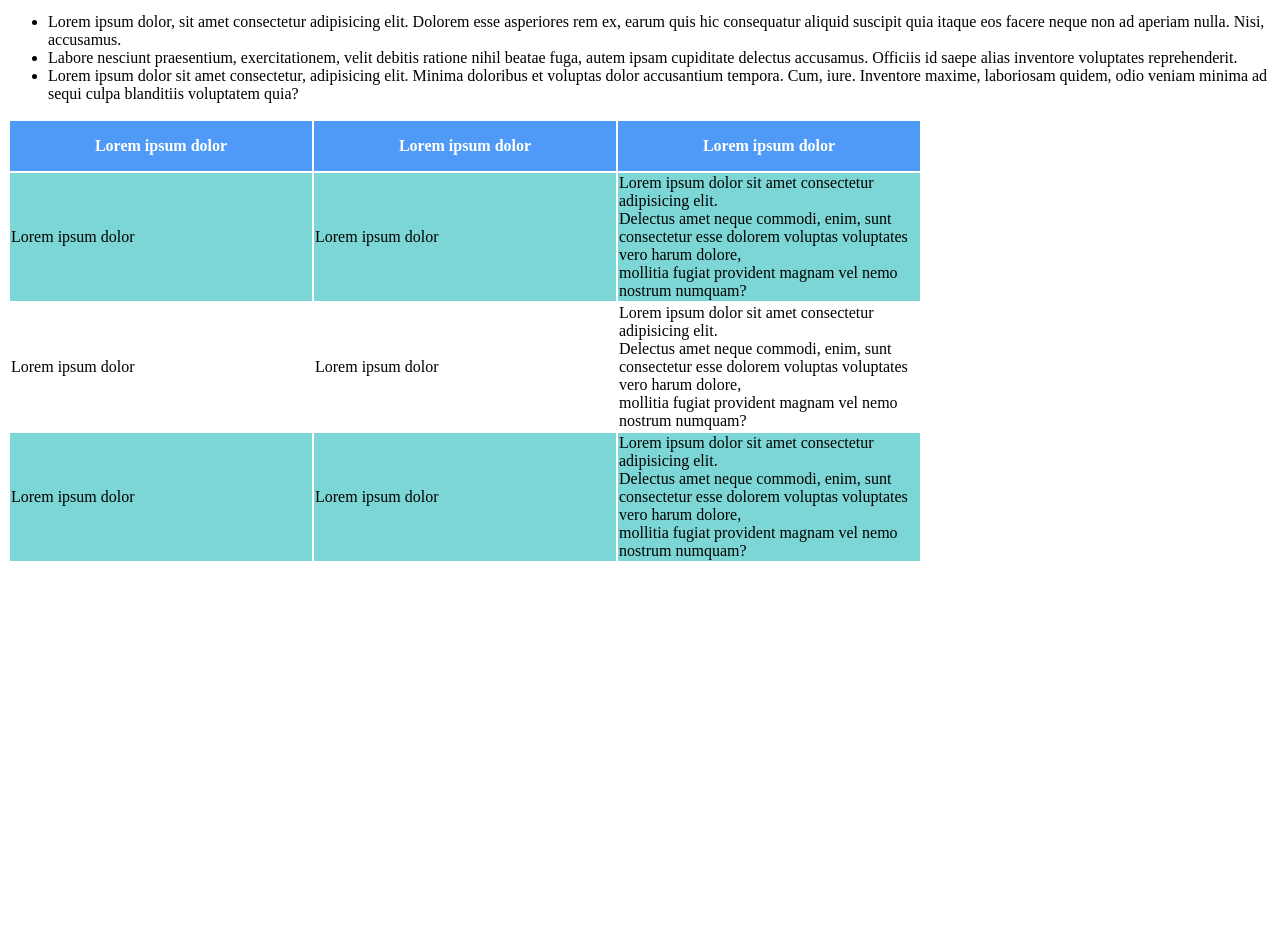
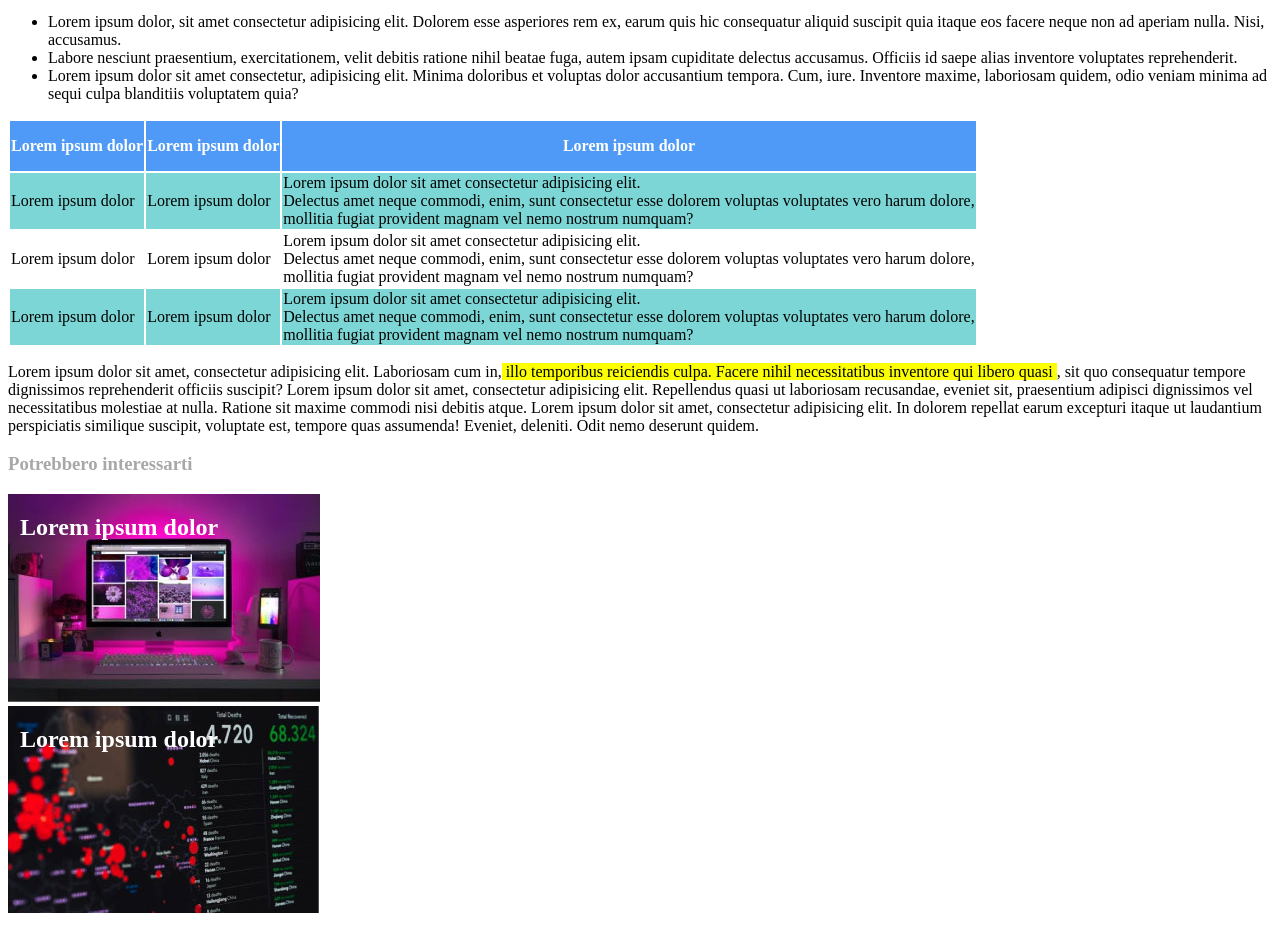
Before and after one commit to DarioRossi99/html-css-booleaner, a plain HTML site: page index.html in a window 1280 px wide. Shown: the part 738-1663 px from the top of the page. Before the commit the page ends 1309 px from the top, so only its background shows below. Drawn offline with Linux system fonts and the light colour scheme.

Commit message:
suggerimenti

```diff
--- a/index.html
+++ b/index.html
@@ -32,7 +32,7 @@
 
   <span id="font-size-foto">1st Photo: Jhon S. and James L.kinght Fondation, by Scott Hernichsen <br>2nd Photo: Wikimedia by Paul Clarke</span>
 
-  <p>Lorem ipsum dolor, sit amet consectetur adipisicing elit. Neque veniam soluta modi omnis porro! Et perferendis, libero,<span id="evidenziatore">explicabo possimus iste enim placeat aperiam dignissimos ducimus vitae laudantium</span>deserunt nemo! Deserunt. Lorem ipsum dolor sit amet consectetur adipisicing elit. Consectetur magnam eligendi corrupti ipsa provident. Quibusdam, sit aliquam. Suscipit adipisci in, quasi placeat quo rerum officia cupiditate nihil quidem, quae aspernatur.</p>
+  <p>Lorem ipsum dolor, sit amet consectetur adipisicing elit. Neque veniam soluta modi omnis porro! Et perferendis, libero,<span class="evidenziatore">explicabo possimus iste enim placeat aperiam dignissimos ducimus vitae laudantium</span>deserunt nemo! Deserunt. Lorem ipsum dolor sit amet consectetur adipisicing elit. Consectetur magnam eligendi corrupti ipsa provident. Quibusdam, sit aliquam. Suscipit adipisci in, quasi placeat quo rerum officia cupiditate nihil quidem, quae aspernatur.</p>
 
   <div>
     <ul>
@@ -72,5 +72,20 @@
     </tbody>
   </table>
 
+  <p>Lorem ipsum dolor sit amet, consectetur adipisicing elit. Laboriosam cum in,<span class="evidenziatore"> illo temporibus reiciendis culpa. Facere nihil necessitatibus inventore qui libero quasi </span>, sit quo consequatur tempore dignissimos reprehenderit officiis suscipit? Lorem ipsum dolor sit amet, consectetur adipisicing elit. Repellendus quasi ut laboriosam recusandae, eveniet sit, praesentium adipisci dignissimos vel necessitatibus molestiae at nulla. Ratione sit maxime commodi nisi debitis atque. Lorem ipsum dolor sit amet, consectetur adipisicing elit. In dolorem repellat earum excepturi itaque ut laudantium perspiciatis similique suscipit, voluptate est, tempore quas assumenda! Eveniet, deleniti. Odit nemo deserunt quidem.</p>
+
+  <h3 class="lightgray">Potrebbero interessarti</h3>
+
+  <div>
+    <h2 id="white1">Lorem ipsum dolor</h2>
+    <img id="monitor" src="img/monitor.jpg" alt="monitor">
+  </div>
+
+  <div>
+    <h2 id="white2">Lorem ipsum dolor</h2>
+    <img id="graph" src="img/graph.jpg" alt="graph">
+  </div>
+
+
 </body>
 </html>
--- a/style.css
+++ b/style.css
@@ -25,14 +25,15 @@ color: rgb(168, 168, 168);
     font-size: small;
 }
 
-#evidenziatore{
+.evidenziatore{
     background-color: rgb(251, 255, 0);
 }
 
-th{
-    width: 300px; ;
+thead{
+    width: 100px; ;
     color: white;
     background-color: #509af7;
+    border: 0px;
 }
 
 tr{
@@ -42,3 +43,15 @@ tr{
 .tbcolor{
     background-color: rgb(125, 214, 214);
 }
+
+#white1{
+    position: absolute;
+    color: white;
+    left: 20px;
+}
+
+#white2{
+    position: absolute;
+    color: white;
+    left: 20px;
+}
```
Also changed, not shown: img/graph.jpg (added), img/monitor.jpg (added).
